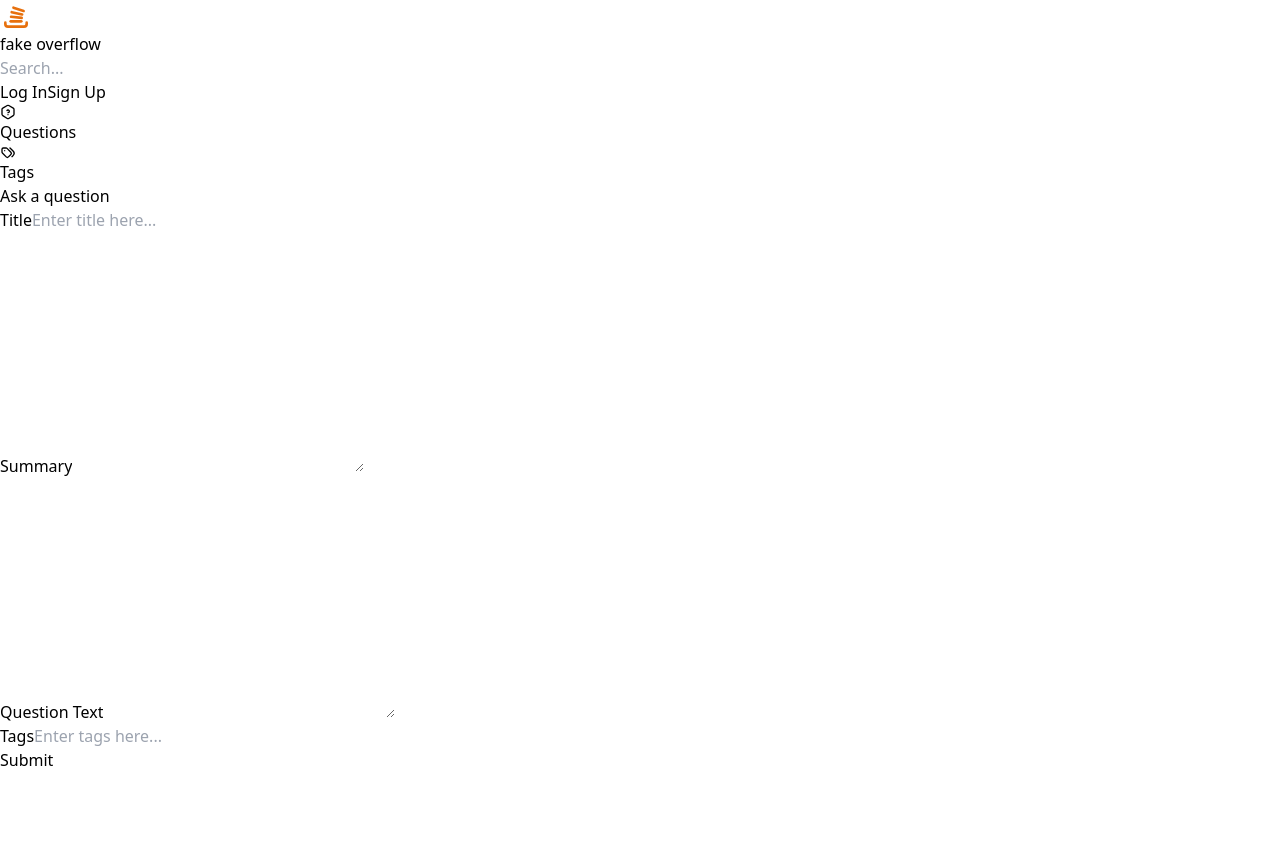
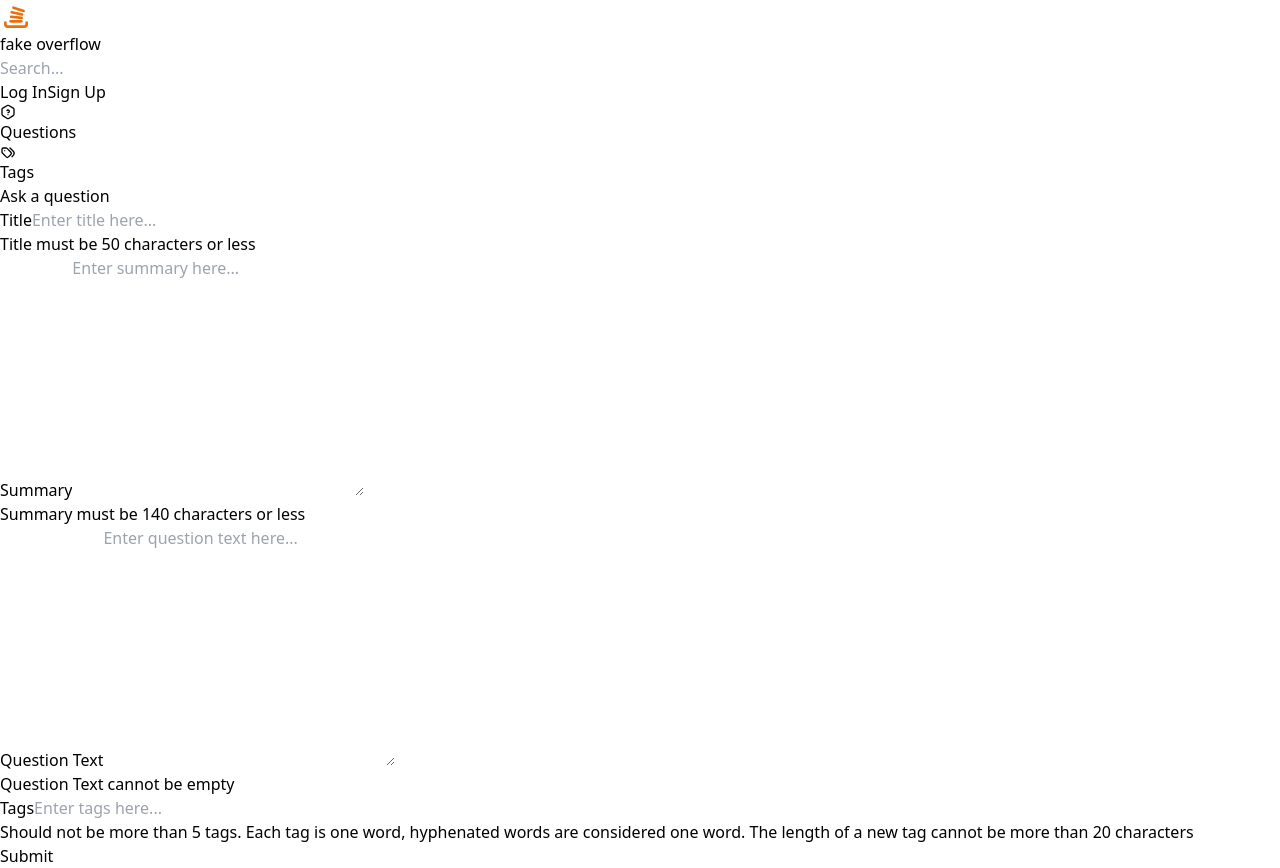
Before and after one commit to alkmei/fake-overflow, a React (Vite) app in the folder client/: page /questions/ask in a window 1280 px wide. Before the commit the page ends 800 px from the top, so only its background shows below. Built offline with nearby package versions, Linux system fonts and the light colour scheme.

Commit message:
form error

```diff
--- /dev/null
+++ b/client/src/components/FormError.tsx
@@ -0,0 +1,7 @@
+export default function FormError({ message }: { message: string }) {
+  return (
+    <>
+      <p className="text-sm text-red-500">{message}</p>
+    </>
+  );
+}
--- a/client/src/routes/questions/AskQuestion.tsx
+++ b/client/src/routes/questions/AskQuestion.tsx
@@ -1,3 +1,5 @@
+import FormError from "@/components/FormError.tsx";
+
 export default function AskQuestion() {
   return (
     <section className="w-full p-8">
@@ -13,6 +15,7 @@ export default function AskQuestion() {
             className="rounded p-2 border"
             placeholder="Enter title here..."
           />
+          <FormError message="Title must be 50 characters or less" />
         </div>
         <div className="flex flex-col border rounded p-2 bg-gray-50 gap-2">
           <label htmlFor="summary" className="font-bold text-gray-900">
@@ -23,7 +26,9 @@ export default function AskQuestion() {
             cols={30}
             rows={10}
             className="rounded border p-2"
+            placeholder="Enter summary here..."
           ></textarea>
+          <FormError message="Summary must be 140 characters or less" />
         </div>
         <div className="flex flex-col border rounded p-2 bg-gray-50 gap-2">
           <label htmlFor="body" className="font-bold text-gray-900">
@@ -34,7 +39,9 @@ export default function AskQuestion() {
             cols={30}
             rows={10}
             className="rounded border p-2"
+            placeholder="Enter question text here..."
           ></textarea>
+          <FormError message={"Question Text cannot be empty"} />
         </div>
         <div className="flex flex-col border rounded p-2 bg-gray-50 gap-2">
           <label htmlFor="tags" className="font-bold text-gray-900">
@@ -46,6 +53,13 @@ export default function AskQuestion() {
             className="rounded p-2 border"
             placeholder="Enter tags here..."
           />
+          <FormError
+            message={
+              "Should not be more than 5 tags. Each tag is one word, " +
+              "hyphenated words are considered one word. " +
+              "The length of a new tag cannot be more than 20 characters"
+            }
+          />
         </div>
         <button className="bg-blue-600 p-2 rounded text-white hover:bg-blue-700">
           Submit
```
